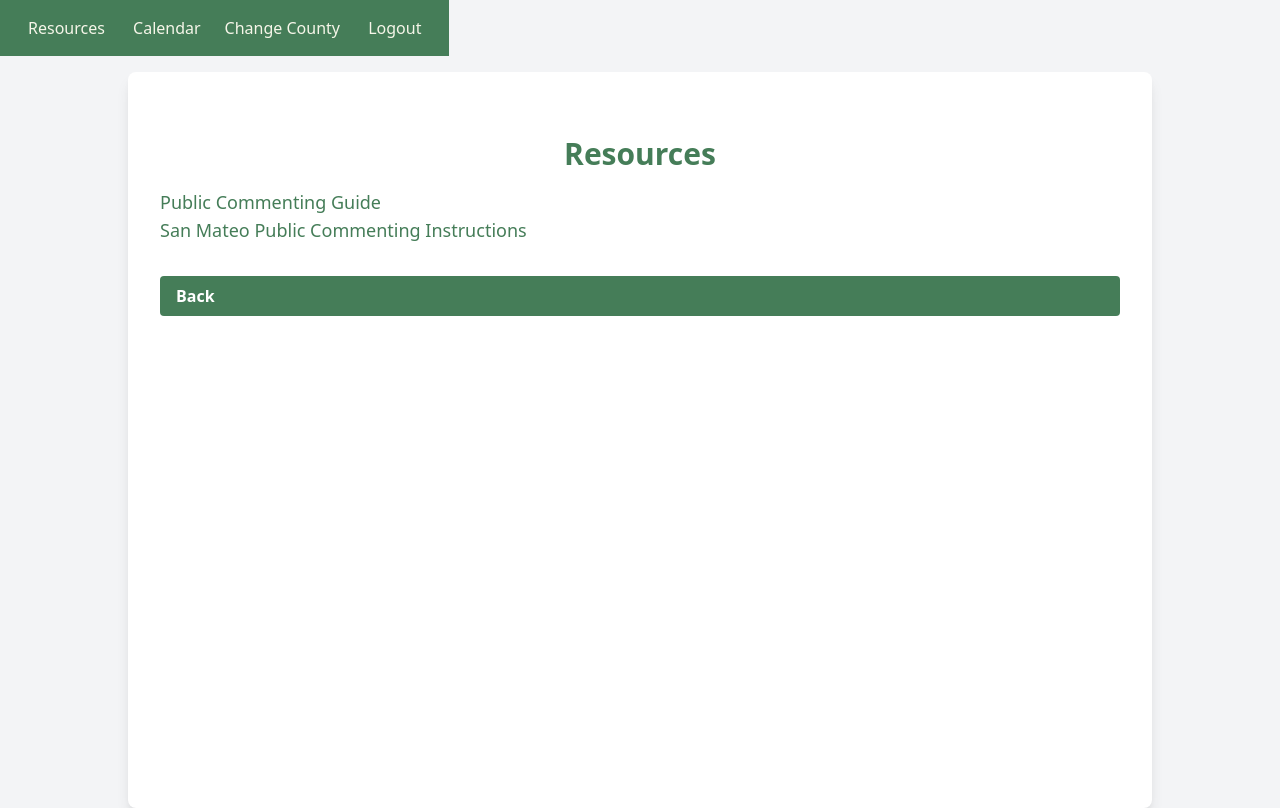
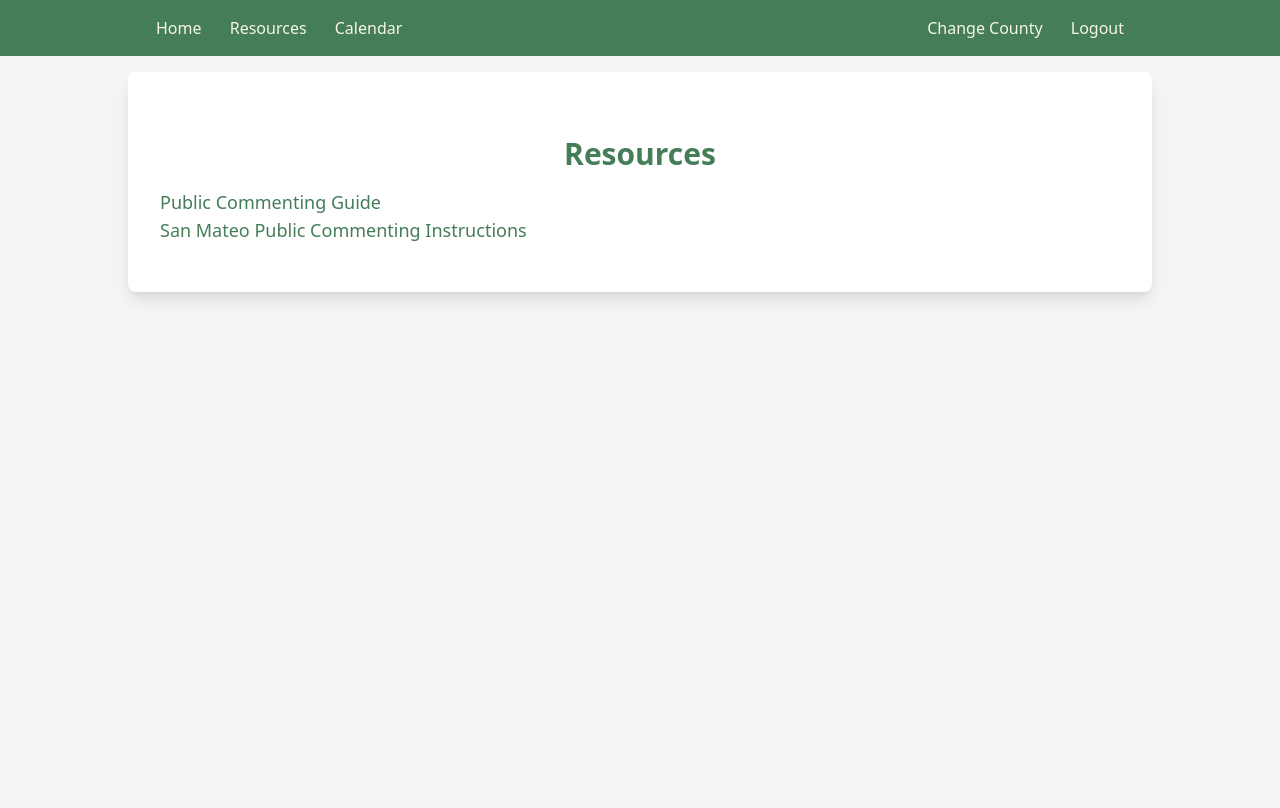
Before and after one commit to KeshavNarang/Leaflet, a Flask app: page /resources in a window 1280 px wide. After the commit the page ends 299 px from the top, so only its background shows below. Run offline with Flask 3, Linux system fonts and the light colour scheme; the visitor is signed in with stand-in values (Sample User, id 1); data that the repository does not hold is empty; some libraries are stand-ins or nearby versions.

Commit message:
update navigation bar

```diff
--- a/templates/base.html
+++ b/templates/base.html
@@ -21,6 +21,7 @@
   <nav class="bg-primary text-secondary py-4">
     <div class="max-w-5xl mx-auto px-4 flex justify-between items-center">
       <div>
+        <a href="{{ url_for('index') }}" class="px-3 py-2 rounded hover:bg-accent">Home</a>
         <a href="{{ url_for('resources') }}" class="px-3 py-2 rounded hover:bg-accent">Resources</a>
         <a href="{{ url_for('calendar') }}" class="px-3 py-2 rounded hover:bg-accent">Calendar</a>
       </div>
--- a/templates/calendar.html
+++ b/templates/calendar.html
@@ -12,8 +12,8 @@
   <h1 class="text-5xl font-bold mb-8 text-primary">Calendar</h1>
 
   <div id="calendar"></div>
-  <a class="bg-primary hover:bg-green-600 text-white font-bold py-2 px-4 rounded mt-4 inline-block"
-            href="{{ url_for('index') }}">Back</a>
+  <!-- <a class="bg-primary hover:bg-green-600 text-white font-bold py-2 px-4 rounded mt-4 inline-block"
+            href="{{ url_for('index') }}">Back</a> -->
 {% endblock %}
 
 {% block scripts %}
--- a/templates/resources.html
+++ b/templates/resources.html
@@ -4,7 +4,7 @@
 
 {% block head %}
   <style>
-    /* Override vertical centering */
+    /* Override vertical centering
     body {
       align-items: flex-start !important;
     }
@@ -12,7 +12,6 @@
     .content-wrapper {
       text-align: left;
       margin-top: 2rem;
-      min-height: calc(100vh - 10rem); /* Adjust 10rem according to your header and footer heights */
       display: flex;
       flex-direction: column;
     }
@@ -35,7 +34,7 @@
         San Mateo Public Commenting Instructions
       </a>
     </p>
-    <a class="bg-primary hover:bg-green-600 text-white font-bold py-2 px-4 rounded mt-4 inline-block"
-       href="{{ url_for('index') }}">Back</a>
   </div>
+  <!-- <a class="bg-primary hover:bg-green-600 text-white font-bold py-2 px-4 rounded mt-4 inline-block"
+       href="{{ url_for('index') }}">Back</a> -->
 {% endblock %}
```
